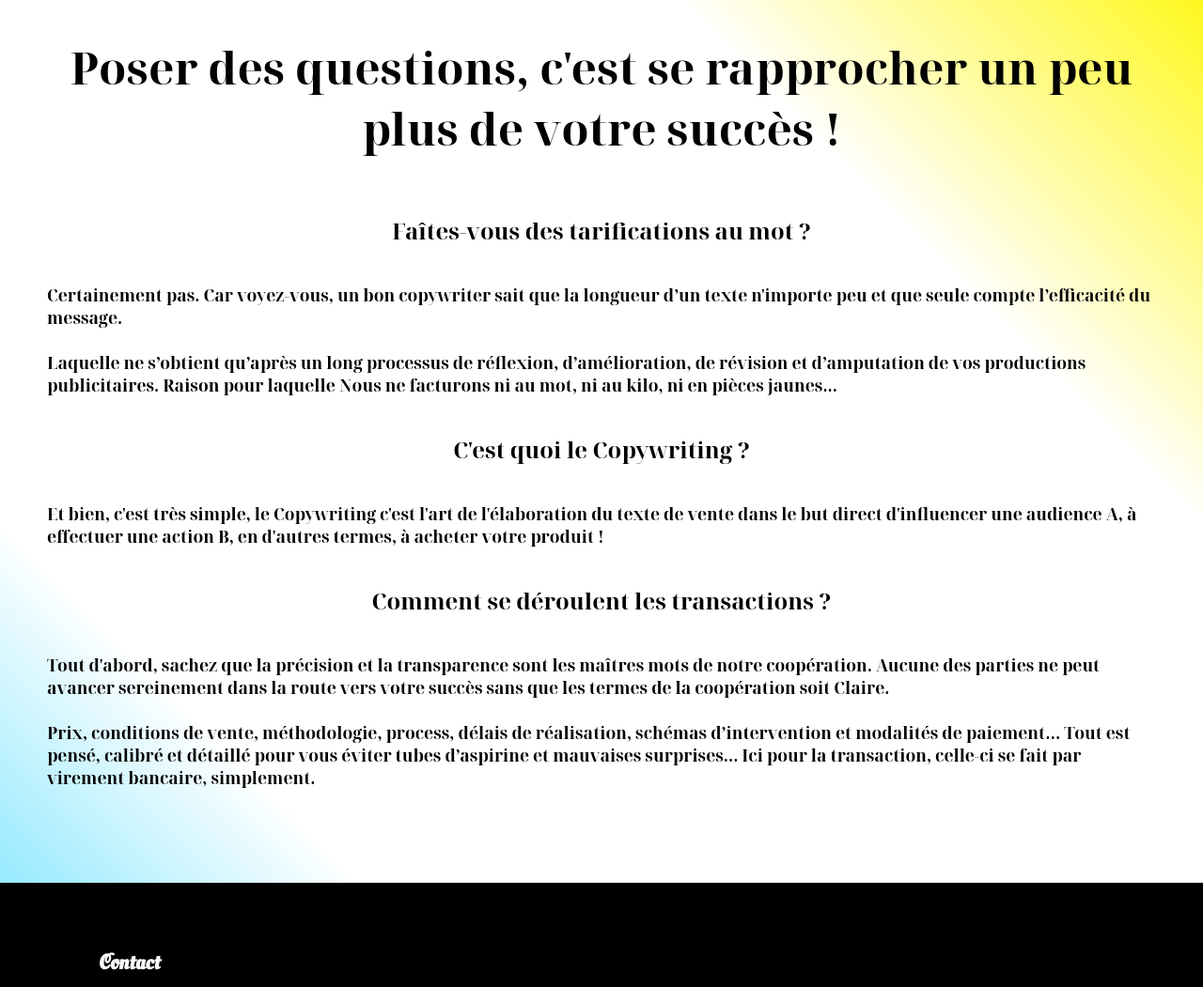
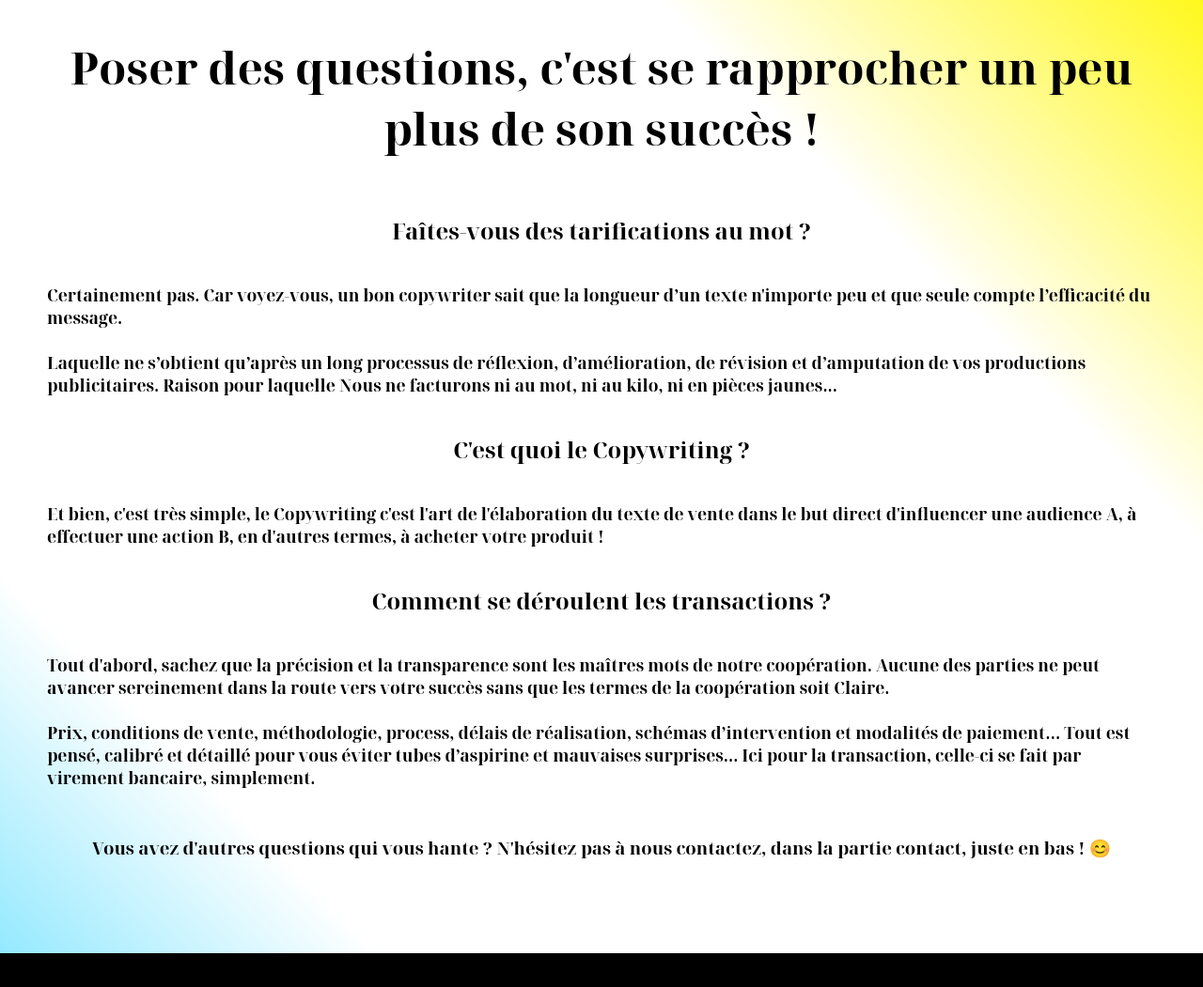
Before and after one commit to SaladinX1/Saladin_Copywriting_Site, a website: page pages/faq.html in a window 1280 px wide. Shown: the part 76-1127 px from the top of the page at 94% size. Drawn offline with Linux system fonts and the light colour scheme; a web font is replaced by a local one.

Commit message:
Ajout des titles hook dans la parties faq.html

```diff
--- a/pages/faq.html
+++ b/pages/faq.html
@@ -11,9 +11,7 @@
 
     <header>
         <div class="brand__sc"><a  href="../../index.html"><img src="/images/Sans titre (1).png" alt="accueil"></a>
-        <h1> Poser des questions, c'est se rapprocher un peu plus de votre succès ! </h1>
-
-
+        <h1> Poser des questions, c'est se rapprocher un peu plus de son succès ! </h1>
 
     </header>
 
@@ -54,7 +52,9 @@
 
                 </article>
             </div>
-    </div>
+        </div>
+
+        <h3 class="faq__question">Vous avez d'autres questions qui vous hante ? N'hésitez pas à nous contactez, dans la partie contact, juste en bas ! 😊</h3>
     </main>
 
     <footer class="contact opacity" >
```
